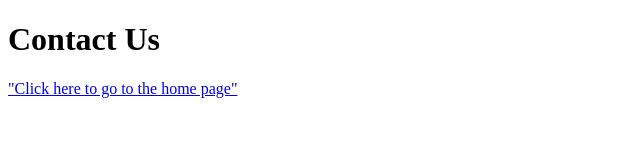
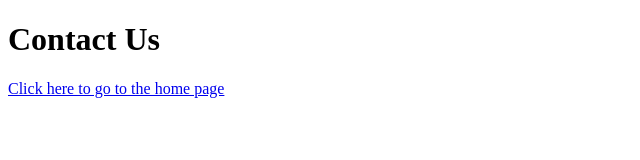
Before and after one commit to Yi-Jacob/prep-0122-code-solutions, a website: page prep-html-links/contact-us/contact-us.html in a window 1280 px wide. Shown: the full height of the page, 0-640 px from the left. Drawn offline with Linux system fonts and the light colour scheme.

Commit message:
updated links file

```diff
--- a/prep-html-links/contact-us/contact-us.html
+++ b/prep-html-links/contact-us/contact-us.html
@@ -7,6 +7,6 @@
 </head>
 <body>
   <h1>Contact Us</h1>
-  <a href="contact-us/index.html/home">"Click here to go to the home page"</a href>
+  <a href="file:///Users/jacobyi/repos/prep-0122-code-solutions/prep-html-links/index.html">Click here to go to the home page</a href>
 </body>
 </html>
```
Also changed, not shown: 1 other file.
